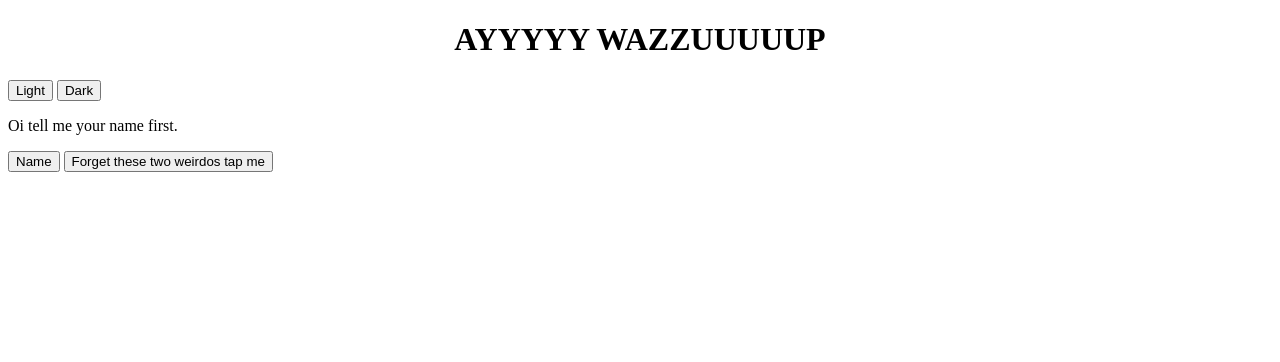
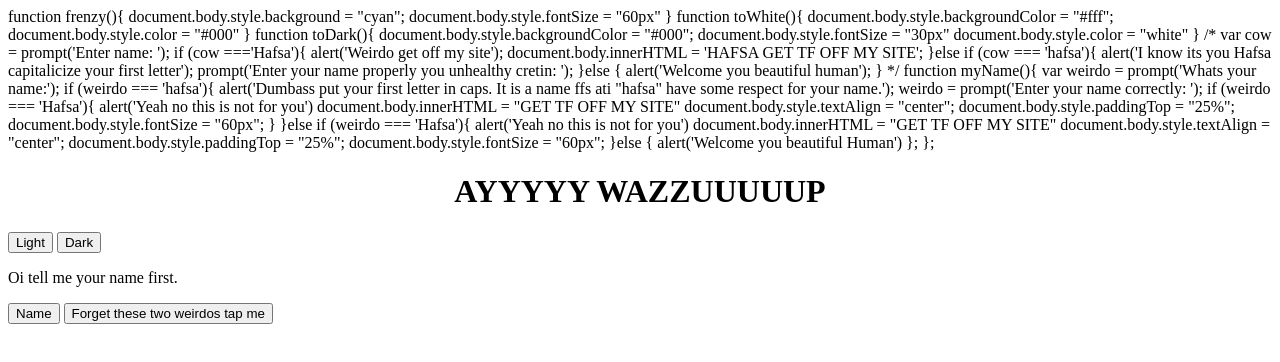
Before and after one commit to Osaraq/CowsandThat, a plain HTML site: page index.html in a window 1280 px wide. Drawn offline with Linux system fonts and the light colour scheme.

Commit message:
Update index.html

```diff
--- a/index.html
+++ b/index.html
@@ -4,9 +4,58 @@
     <meta charset="UTF-8">
     <meta name="viewport" content="width=device-width, initial-scale=1.0">
     <title>Document</title>
-    <script src="/scripts.js"></script>
 </head>
 <body>
+    function frenzy(){
+    document.body.style.background = "cyan";
+    document.body.style.fontSize = "60px"
+}
+function toWhite(){
+    document.body.style.backgroundColor = "#fff";
+    document.body.style.color = "#000"
+}
+
+function toDark(){
+    document.body.style.backgroundColor = "#000";
+    document.body.style.fontSize = "30px"
+    document.body.style.color = "white"
+}
+/*
+var cow = prompt('Enter name: ');
+if (cow ==='Hafsa'){
+    alert('Weirdo get off my site');
+    document.body.innerHTML = 'HAFSA GET TF OFF MY SITE';
+}else if (cow === 'hafsa'){
+    alert('I know its you Hafsa capitalicize your first letter');
+    prompt('Enter your name properly you unhealthy cretin: ');
+}else {
+    alert('Welcome you beautiful human');
+}
+*/
+
+function myName(){
+    var weirdo = prompt('Whats your name:');
+    if (weirdo === 'hafsa'){
+        alert('Dumbass put your first letter in caps. It is a name ffs ati "hafsa" have some respect for your name.');
+        weirdo = prompt('Enter your name correctly: ');
+            if (weirdo === 'Hafsa'){
+                alert('Yeah no this is not for you')
+                document.body.innerHTML = "GET TF OFF MY SITE"
+                document.body.style.textAlign = "center";
+                document.body.style.paddingTop = "25%";
+                document.body.style.fontSize = "60px";
+            }
+    }else if (weirdo === 'Hafsa'){
+        alert('Yeah no this is not for you')
+        document.body.innerHTML = "GET TF OFF MY SITE"
+        document.body.style.textAlign = "center";
+        document.body.style.paddingTop = "25%";
+        document.body.style.fontSize = "60px";
+    }else {
+        alert('Welcome you beautiful Human')
+    };
+};
+
     <h1 style="text-align: center;">AYYYYY WAZZUUUUUP</h1>
     <button onclick="toWhite()">Light</button>
     <button onclick="toDark()">Dark</button><br>
```
